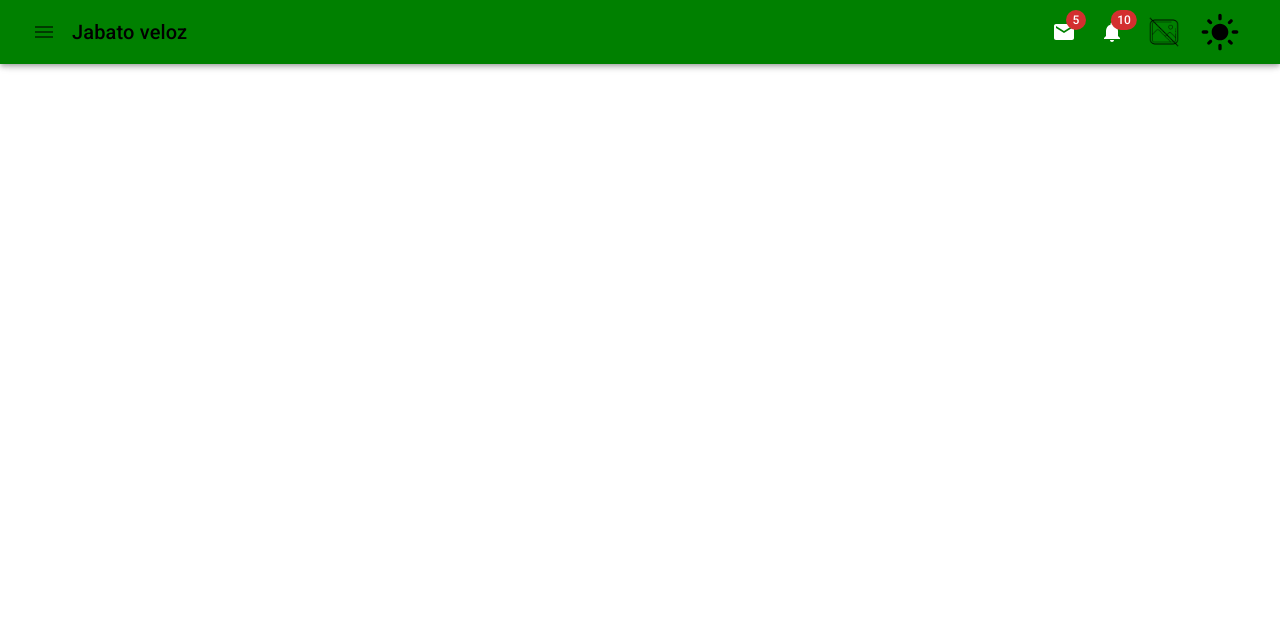
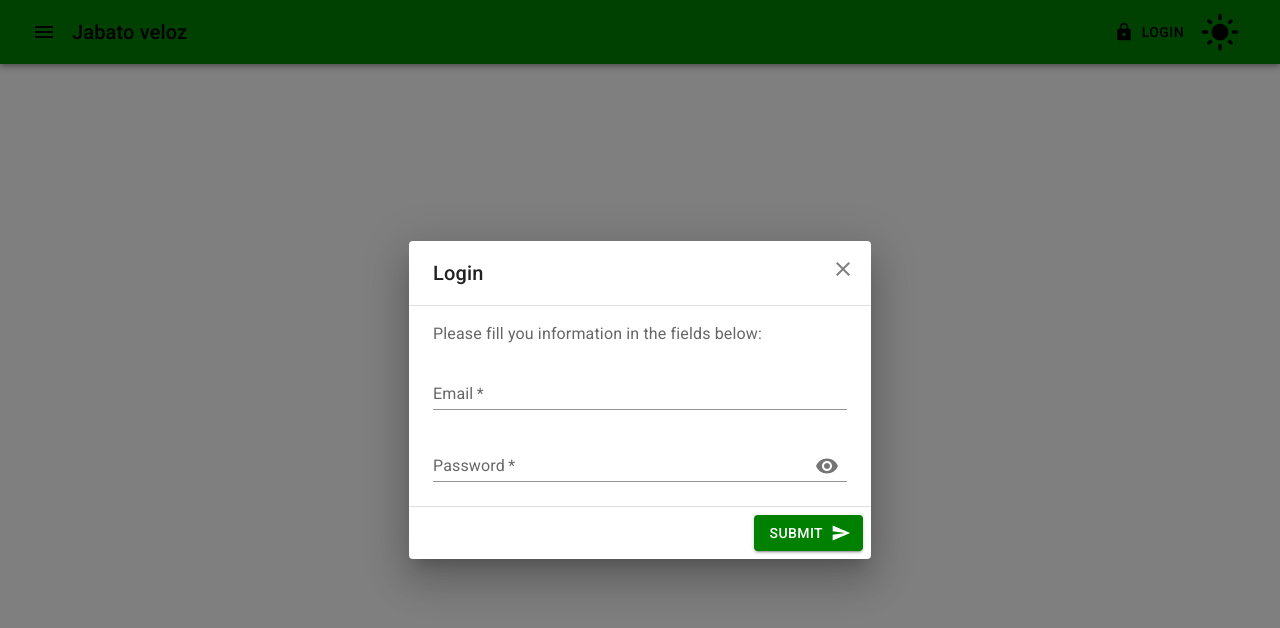
Before and after one commit to IHCantabraba/JabatoVeloz, a React (Vite) app in the folder client/: page / in a window 1280 px wide. Both pictures are taken after a click on the button "LOGIN". Shown: the top 628 px of the page. Built offline with nearby package versions, Linux system fonts and the light colour scheme.

Commit message:
Login window

```diff
--- a/client/src/App.jsx
+++ b/client/src/App.jsx
@@ -1,8 +1,32 @@
 import './App.css'
+import Login from './components/Login/Login'
 import NavBar from './components/NavBar/NavBar'
+import { useValue } from './context/ContextProvider'
 
 function App() {
-  return <NavBar />
+  const {
+    state: { light }
+  } = useValue()
+  return (
+    <>
+      {/* TODO revisar otra forma de cambiar el color al background */}
+      <div
+        className='app-body'
+        style={{
+          backgroundColor: `var(--ihc-${light ? 'light' : 'dark'}-mode-bg)`,
+          color: `var(--ihc-${light ? 'light' : 'dark'}-mode-text)`,
+          transition: 'all 0.5s',
+          position: 'fixed',
+          top: '0',
+          left: '0',
+          width: '100%',
+          height: '100vh'
+        }}
+      ></div>
+      <Login />
+      <NavBar />
+    </>
+  )
 }
 
 export default App
--- a/client/src/components/Login/Login.jsx
+++ b/client/src/components/Login/Login.jsx
@@ -1,16 +1,120 @@
-import { Dialog } from '@mui/material'
+import {
+  Button,
+  Dialog,
+  DialogActions,
+  DialogContent,
+  DialogContentText,
+  DialogTitle,
+  IconButton,
+  TextField
+} from '@mui/material'
 import { useValue } from '../../context/ContextProvider'
+import { Close, Send } from '@mui/icons-material'
+import PasswordField from '../Password/PasswordField'
+import { useRef, useState } from 'react'
 
 const Login = () => {
+  /* obetner estado inicial de nuestro custom hook y el dispatcher para cambair estados */
+  /* el Login se va a habrir desde varios sitios por lo que se necesita controlar el estadp con una variable"openLogin" y el dispatch para cerrarlo  */
   const {
     state: { openLogin },
     dispatch
   } = useValue()
-
+  const {
+    state: { light }
+  } = useValue()
+  /* login and register se usa el mismo modelo por lo que usaremos estado para cambair entre ellos */
+  const [title, setTitle] = useState('Login')
+  const [isRegister, setIsRegister] = useState(false)
+  /* funcion para cerrar */
   const handleClose = () => {
     dispatch({ type: 'CLOSE_LOGIN' })
   }
-  return <Dialog open={openLogin} onClose={handleClose}></Dialog>
+  /* controlar el formulario */
+  const handleSubmit = (e) => {
+    e.preventDefault()
+  }
+
+  /* Crear referencias de los campos del formulario */
+  const nameRef = useRef()
+  const emailRef = useRef()
+  const passwordRef = useRef()
+  const confirmPasswordRef = useRef()
+  return (
+    <Dialog open={openLogin} onClose={handleClose}>
+      <DialogTitle>
+        {title}
+        <IconButton
+          sx={{
+            position: 'absolute',
+            top: 8,
+            right: 8,
+            color: 'grey'
+          }}
+          onClick={handleClose}
+        >
+          <Close />
+        </IconButton>
+      </DialogTitle>
+      <form onSubmit={handleSubmit}>
+        <DialogContent dividers>
+          <DialogContentText>
+            Please fill you information in the fields below:
+          </DialogContentText>
+          {isRegister && (
+            <TextField
+              autoFocus
+              margin='normal'
+              variant='standard'
+              id='name'
+              label='Name'
+              type='text'
+              fullWidth
+              inputRef={nameRef}
+              inputProps={{ minLength: 2 }}
+              required
+            />
+          )}
+          <TextField
+            /* si no esta registrado el focus lo hacemos al mail */
+            autoFocus={!isRegister}
+            margin='normal'
+            variant='standard'
+            id='email'
+            label='Email'
+            type='email'
+            fullWidth
+            inputRef={emailRef}
+            required
+          />
+          {/* añadir campo de password y si estamos en el menu register, añadir el campo password de valdiacion Al primero, solo se le pasa la prop del useRef daod que el resto usa los campos por defecto */}
+          <PasswordField {...{ passwordRef }} />
+          {isRegister && (
+            <PasswordField
+              passwordRef={confirmPasswordRef}
+              id='confirmPassword'
+              label='Confirm Password'
+            />
+          )}
+        </DialogContent>
+        {/* botton de enviar */}
+        <DialogActions>
+          <Button
+            type='submit'
+            variant='contained'
+            endIcon={<Send />}
+            sx={{
+              bgcolor: light
+                ? `var(--ihc-toolbar-light-mode)`
+                : `var(--ihc-dark-mode-text)`
+            }}
+          >
+            Submit
+          </Button>
+        </DialogActions>
+      </form>
+    </Dialog>
+  )
 }
 
 export default Login
--- a/client/src/components/NavBar/NavBar.jsx
+++ b/client/src/components/NavBar/NavBar.jsx
@@ -35,7 +35,11 @@ const NavBar = () => {
         <Toolbar disableGutters style={{ width: '95vw' }}>
           <Box sx={{ mr: 1 }}>
             <IconButton size='medium'>
-              <Menu />
+              <Menu
+                style={{
+                  color: `var(--ihc-${light ? 'light' : 'dark'}-mode-text)`
+                }}
+              />
             </IconButton>
           </Box>
           <Typography
@@ -64,7 +68,7 @@ const NavBar = () => {
             <Button
               color='inherit'
               startIcon={<Lock />}
-              onClick={() => dispatch({ type: 'UPDATE_USER', payload: user })}
+              onClick={() => dispatch({ type: 'OPEN_LOGIN' })}
               style={{
                 color: `var(--ihc-${light ? 'light' : 'dark'}-mode-text)`
               }}
--- /dev/null
+++ b/client/src/components/Password/PasswordField.jsx
@@ -0,0 +1,44 @@
+import { Visibility, VisibilityOff } from '@mui/icons-material'
+import { IconButton, InputAdornment, TextField } from '@mui/material'
+import React, { useState } from 'react'
+
+const PasswordField = ({
+  passwordReference,
+  id = 'password',
+  label = 'Password'
+}) => {
+  const [showPassword, setShowPassword] = useState(false)
+  /* controlar el botón de show password or not */
+  const handleClick = () => {
+    setShowPassword(!showPassword)
+  }
+  /* evita que el foco se vaya del campo password */
+  const handleMouseDown = (e) => {
+    e.preventDefault
+  }
+  return (
+    <TextField
+      autoFocus
+      margin='normal'
+      variant='standard'
+      id={id}
+      label={label}
+      type={showPassword ? 'text' : 'password'}
+      fullWidth
+      inputRef={passwordReference}
+      inputProps={{ minLength: 6 }}
+      required
+      InputProps={{
+        endAdornment: (
+          <InputAdornment position='end'>
+            <IconButton onClick={handleClick} onMouseDown={handleMouseDown}>
+              {showPassword ? <VisibilityOff /> : <Visibility />}
+            </IconButton>
+          </InputAdornment>
+        )
+      }}
+    />
+  )
+}
+
+export default PasswordField
--- a/client/src/context/ContextProvider.jsx
+++ b/client/src/context/ContextProvider.jsx
@@ -6,13 +6,13 @@ const initialState = {
   light: true,
   openLogin: false
 }
-
+/* crear un contexto */
 const Context = createContext(initialState)
-
+/* crear un custom hook */
 export const useValue = () => {
   return useContext(Context)
 }
-
+/* crear un provider */
 const ContextProvider = ({ children }) => {
   const [state, dispatch] = useReducer(Reducer, initialState)
   return (
--- a/client/src/context/Reducer.jsx
+++ b/client/src/context/Reducer.jsx
@@ -1,12 +1,15 @@
 const Reducer = (state, action) => {
   switch (action.type) {
+    /* permite añadir info una vez logueado */
     case 'UPDATE_USER':
       return { ...state, currentUser: action.payload }
+    /* cambio de temas en la app */
     case 'DARK_THEME':
       return { ...state, light: action.payload }
     case 'LIGHT_THEME':
       return { ...state, light: action.payload }
-    case 'OPEN_LOGIM':
+    /* abrir cerrar el componente Login */
+    case 'OPEN_LOGIN':
       return { ...state, openLogin: true }
     case 'CLOSE_LOGIN':
       return { ...state, openLogin: false }
```
